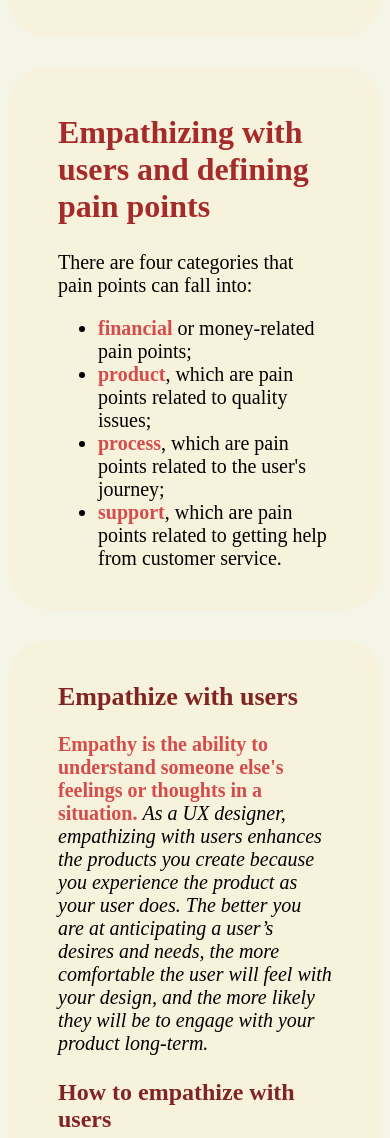
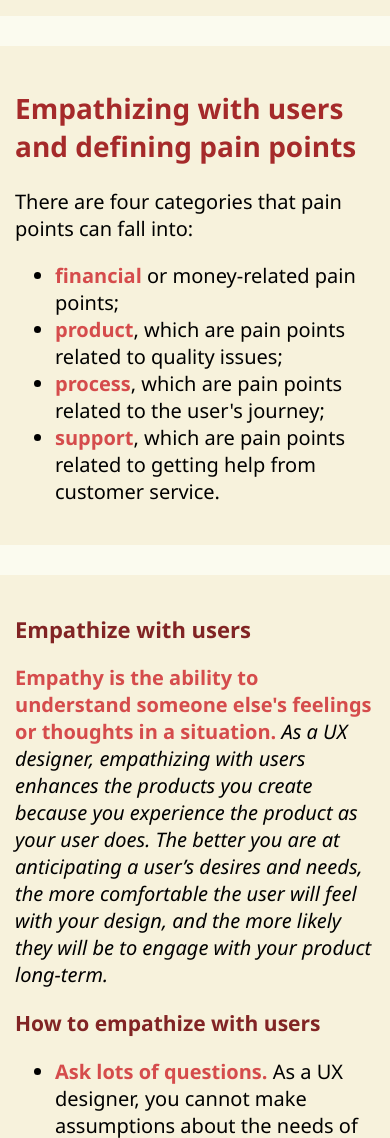
Before and after one commit to NataliItaly/UX-course-summary, a plain HTML site: page index2.html in a window 390 px wide. Shown: the part 442-1580 px from the top of the page. Drawn offline with Linux system fonts and the light colour scheme.

Commit message:
feat: add mobile styles

```diff
--- a/style.css
+++ b/style.css
@@ -3,8 +3,10 @@ html {
 }
 
 body {
+  font-family: "Segoe UI", Tahoma, Geneva, Verdana, sans-serif;
   font-size: 20px;
-  background-color: rgb(245, 245, 231);
+  background-color: #fbfbef;
+  margin: 20px 0;
 }
 
 .container {
@@ -80,6 +82,7 @@ h6 {
 footer ul {
   display: flex;
   gap: 100px;
+  padding-left: 0;
   justify-content: center;
   list-style-type: none;
 }
@@ -88,10 +91,79 @@ footer ul {
   display: block;
   padding: 20px 30px;
   border-radius: 15px;
-  background-color: #f5f5e7;
+  background-color: #fffff3;
   transition: 0.4s;
 }
 
 .footer-link:hover {
   background-color: #f9f9f0;
 }
+
+@media (max-width: 1200px) {
+  body {
+    margin: 20px;
+  }
+}
+
+@media (max-width: 720px) {
+  .container {
+    padding: 20px;
+  }
+  img {
+    max-width: 100%;
+  }
+}
+
+@media (max-width: 620px) {
+  body {
+    margin: 0;
+  }
+  .container {
+    border-radius: 0;
+  }
+}
+
+@media (max-width: 540px) {
+  h1 {
+    font-size: 30px;
+  }
+  h2 {
+    font-size: 24px;
+  }
+  h3 {
+    font-size: 22px;
+  }
+  h4 {
+    font-size: 20px;
+  }
+  h5,
+  h6 {
+    font-size: 18px;
+  }
+}
+
+@media (max-width: 440px) {
+  h1 {
+    font-size: 28px;
+  }
+  h2 {
+    font-size: 22px;
+  }
+  h3 {
+    font-size: 21px;
+  }
+  h4 {
+    font-size: 20px;
+  }
+  h5,
+  h6 {
+    font-size: 18px;
+  }
+  .container {
+    padding: 20px 15px;
+  }
+  footer ul {
+    justify-content: space-around;
+    gap: 0;
+  }
+}
```
Also changed, not shown: index.html (+3 -3 lines).
